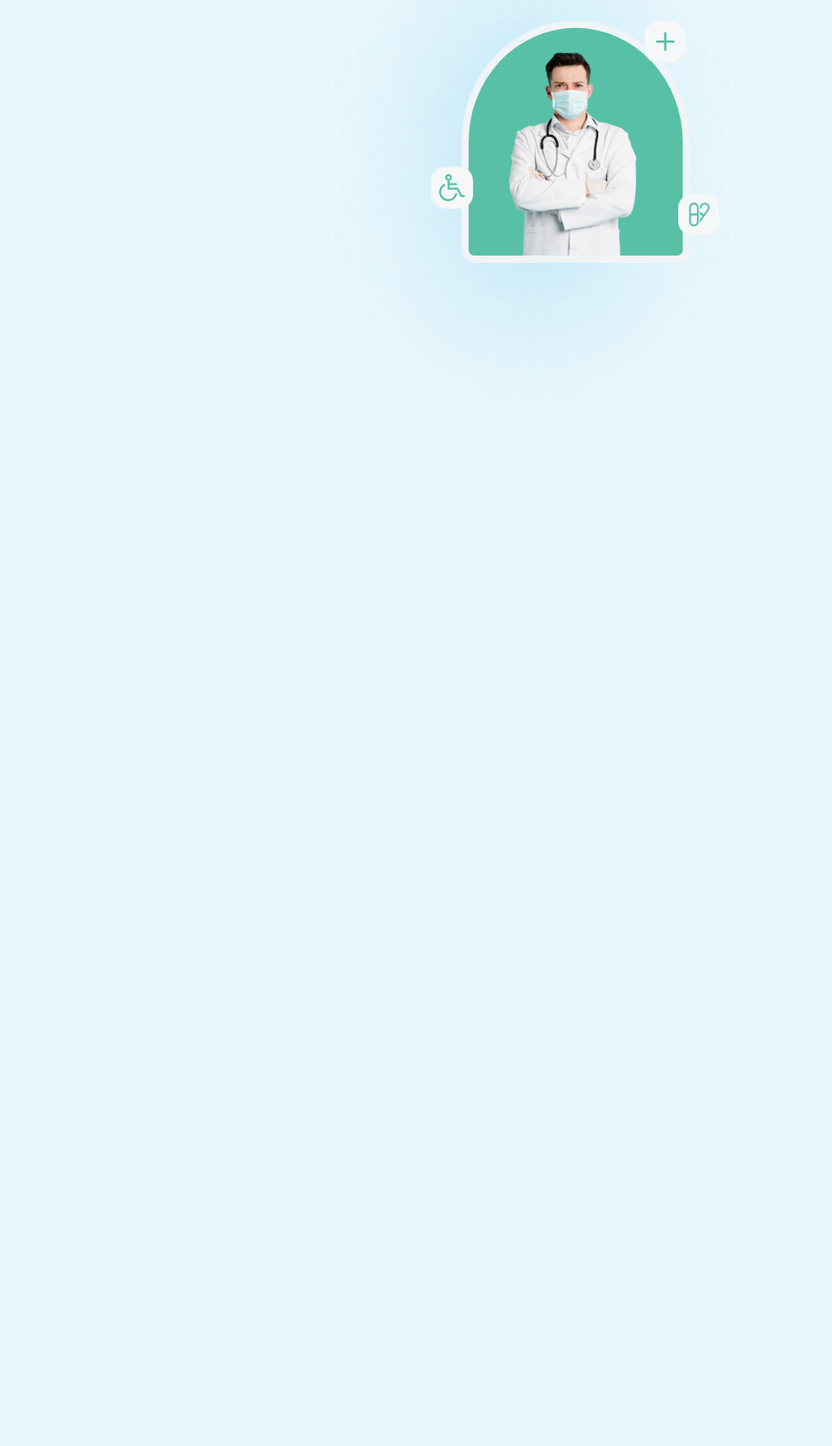
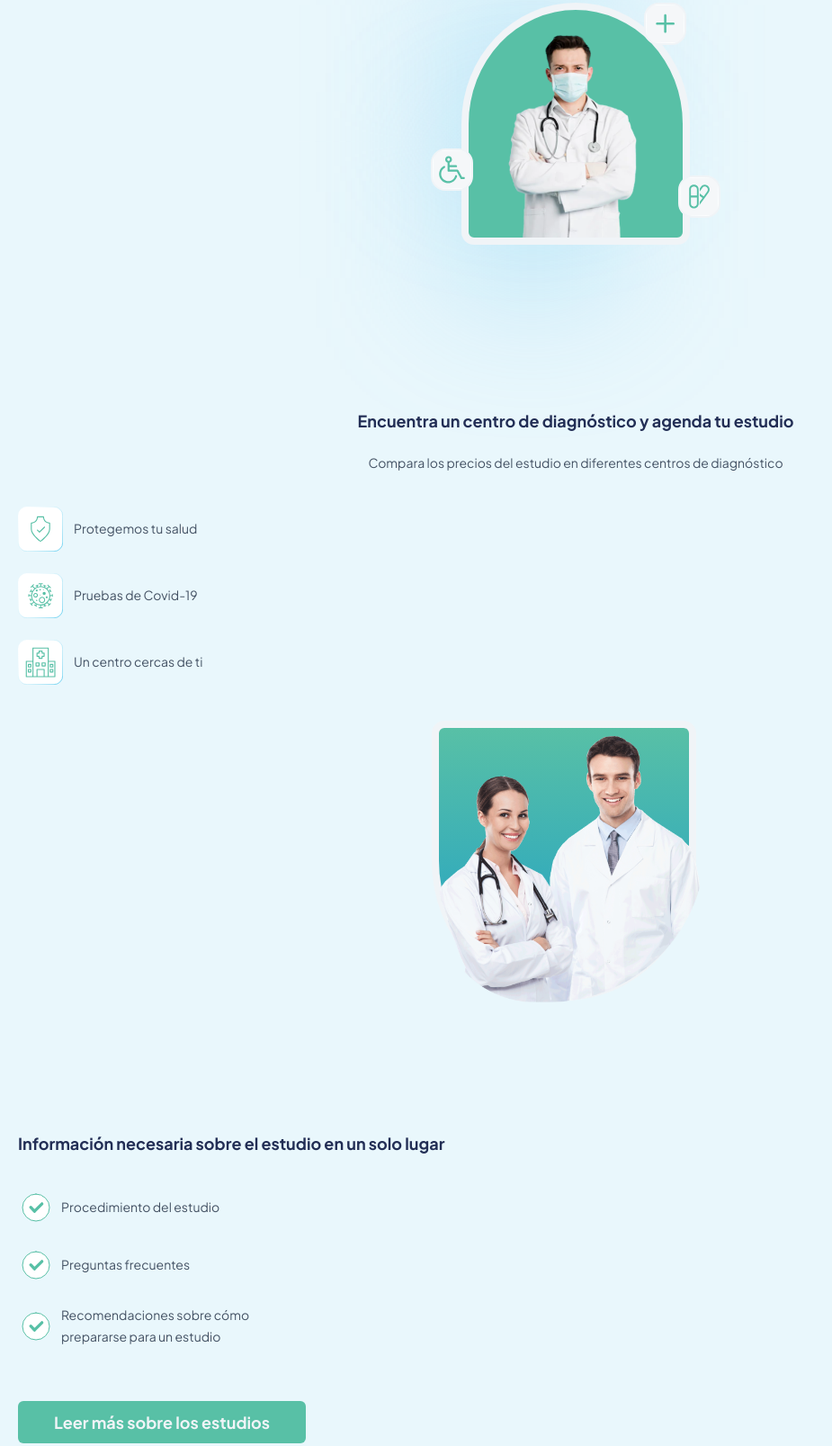
Before and after one commit to Gerguzon/landing-page-medicos, a plain HTML site: page index.html in a window 1280 px wide. Shown: the part 316-1923 px from the top of the page at 90% size, without its empty margins (0-925 px from the left). Before the commit the page ends 800 px from the top, so only its background shows below. Drawn offline with Linux system fonts and the light colour scheme.

Commit message:
Agregue 2 secciones mas
agregue 2 beneficios mas

```diff
--- /dev/null
+++ b/css/beneficio-1.css
@@ -0,0 +1,90 @@
+.beneficio-1 {
+    display: flex;
+    flex-direction: column;
+    align-items: center;
+    margin-bottom: 139px;
+}
+
+
+
+.beneficio-1 p {
+    font: var(--body-p2-regular);
+    line-height:23.8px;
+    color: var(--grey);
+    text-decoration: none;
+    margin-bottom:20px ;
+}
+
+ /* lista  */
+
+.beneficio-1 ul {
+    width:100% ;
+    padding: 0;
+    display: flex;
+    flex-direction: column;
+    align-items: flex-start;
+}
+
+.beneficio-1 ul li {
+    font: var(--body-p2-regular);
+    color: var(--grey);
+    list-style: none;
+    display: flex;
+    align-items: center;
+    margin-bottom: 24px;
+    line-height: 23.8px;
+
+}
+
+
+.beneficio-1 ul .list-icon {
+    width: 50px;
+    height: 50px;
+
+}
+
+.shield {
+    background-image: url("../icons/shield.svg");
+    margin-right: 12px;
+}
+
+.virus {
+    background-image:url("../icons/covid.svg") ;
+    margin-right: 12px;
+}
+
+.hospital {
+    background-image:url("../icons/hospital.svg") ;
+    margin-right: 12px;
+}
+
+/* imagen del doctor */
+
+.beneficio-1 .image-container{
+    min-width: 320px;
+    height: 294.86px;
+    margin: 0;
+
+
+}
+
+.beneficio-1 figure {
+    width: 278.04px;
+    height: 294.86px;
+    background: linear-gradient(180deg, #58C0A6 0%, #1D9FC8 100%);
+    border-radius: 14px 14px 50% 50%;
+    border: 8px var(--white) solid;
+    position: absolute;
+    margin: 0;
+
+
+
+}
+
+
+.beneficio-1 figure img {
+    width: 296.01px;
+    height: 305.21px;
+    position: relative;
+
+}
--- /dev/null
+++ b/css/beneficio-2.css
@@ -0,0 +1,83 @@
+.beneficio-2 {
+    display: flex;
+    flex-direction: column;
+
+    margin-bottom: 139px;
+}
+
+
+
+
+ /* lista  */
+
+.beneficio-2 ul {
+    width:100% ;
+    padding: 0;
+    display: flex;
+    flex-direction: column;
+    align-items: flex-start;
+}
+
+.beneficio-2 ul li {
+    font: var(--body-p2-regular);
+    color: var(--grey);
+    list-style: none;
+    display: flex;
+    align-items: center;
+    column-gap: 8px;
+    margin-bottom: 24px;
+    line-height: 23.8px;
+
+}
+
+
+.beneficio-2 ul .list-icon {
+    width: 40px;
+    height: 40px;
+    background-image: url("../icons/check-box.svg");
+    background-repeat: no-repeat;
+
+}
+
+
+
+
+/* imagen del doctor */
+
+.beneficio-2 .image-container{
+    display: flex;
+    flex-direction: column;
+    min-width: 320px;
+    height: 347.77px;
+    margin: 0;
+    margin-top: 80px;
+  align-items:flex-end;
+
+
+
+}
+
+.beneficio-2 figure {
+    height: 228.52px;
+    width: 307.77px;
+    background: linear-gradient(180deg, #56BFA8 0%, #1D9FC8 100%);
+    border-radius: 140px 0px 0px 140px;
+    border: 8px 8px 8px 8px var(--white) solid;
+    margin: 0;
+    position: absolute;
+    right: 0;
+
+
+
+}
+
+
+.beneficio-2 figure img {
+    width: 261.76px;
+    height: 334px;
+    position: relative;
+    top: -104px;
+    left: 45px;
+
+
+}
--- a/css/hero.css
+++ b/css/hero.css
@@ -3,6 +3,7 @@
     flex-direction: column ;
     align-items: center;
     min-width: 320px;
+    margin-bottom: 160px;
   }
 
   .button-1 {
--- a/css/index.css
+++ b/css/index.css
@@ -1,6 +1,8 @@
 @import "./header.css";
 @import "./hero.css";
 @import "./mobile-menu.css";
+@import "./beneficio-1.css";
+@import "./beneficio-2.css";
 
 :root {
   --white: #f0f4f7;
@@ -26,11 +28,18 @@ h1{
   font: var(--h3);
   margin-top: 0;
   margin-bottom: 20px;
+  line-height: 36.4px;
 }
 
 h2{
-  color: var(--green-dark);
+  color: var(--blue-dark);
   font: var(--h2);
+}
+
+h4 {
+  color: var(--blue-dark);
+  font: var(--h4);
+  line-height: 23px;
 }
 
 p{
--- a/index.html
+++ b/index.html
@@ -63,6 +63,43 @@
 
   <section class="beneficios">
 
+    <div class="beneficio-1">
+
+      <h4>Encuentra un centro de diagnóstico y agenda tu estudio </h4>
+      <p>Compara los precios del estudio en diferentes centros de diagnóstico</p>
+
+      <ul>
+        <li><div class="list-icon shield"></div>Protegemos tu salud</li>
+        <li><div class="list-icon virus"></div>Pruebas de Covid-19 </li>
+        <li><div class="list-icon hospital"></div>Un centro cercas de ti</li>
+      </ul>
+
+      <div class="image-container">
+        <figure>
+          <img src="./images/Img-doctors-2.png" alt="imagen de 2 doctores">
+        </figure>
+      </div>
+    </div>
+
+    <div class="beneficio-2">
+
+      <h4>Información necesaria sobre el estudio en un solo lugar </h4>
+
+      <ul>
+        <li><div class="list-icon"></div> Procedimiento del estudio</li>
+        <li><div class="list-icon"></div> Preguntas frecuentes</li>
+        <li><div class="list-icon"></div> Recomendaciones sobre cómo <br> prepararse para un estudio</li>
+      </ul>
+
+      <a href="" class="button-1"> Leer más sobre los estudios </a>
+
+      <div class="image-container">
+        <figure>
+          <img src="./images/Img-doctors-3.png" alt="imagen de una doctora">
+        </figure>
+      </div>
+    </div>
+
   </section>
 
   <footer>
```
Also changed, not shown: icons/check-box.svg (added).
